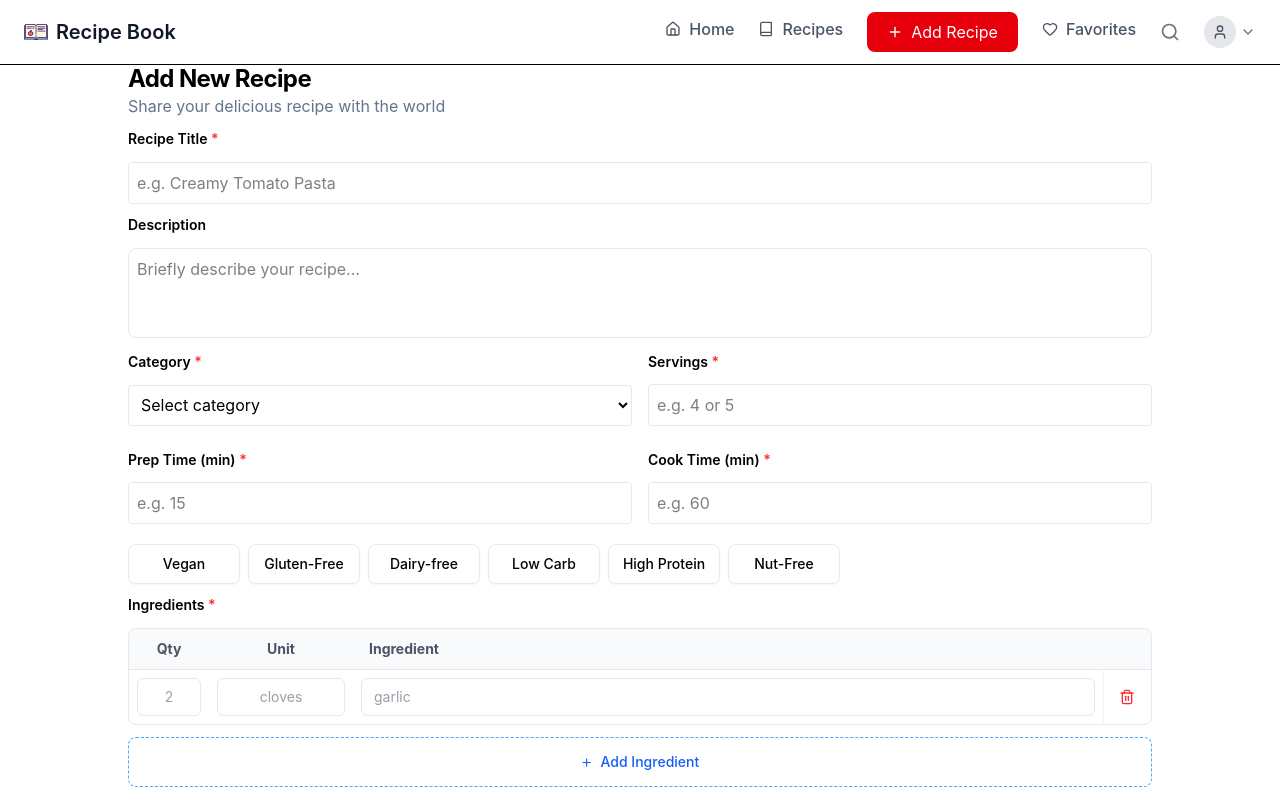
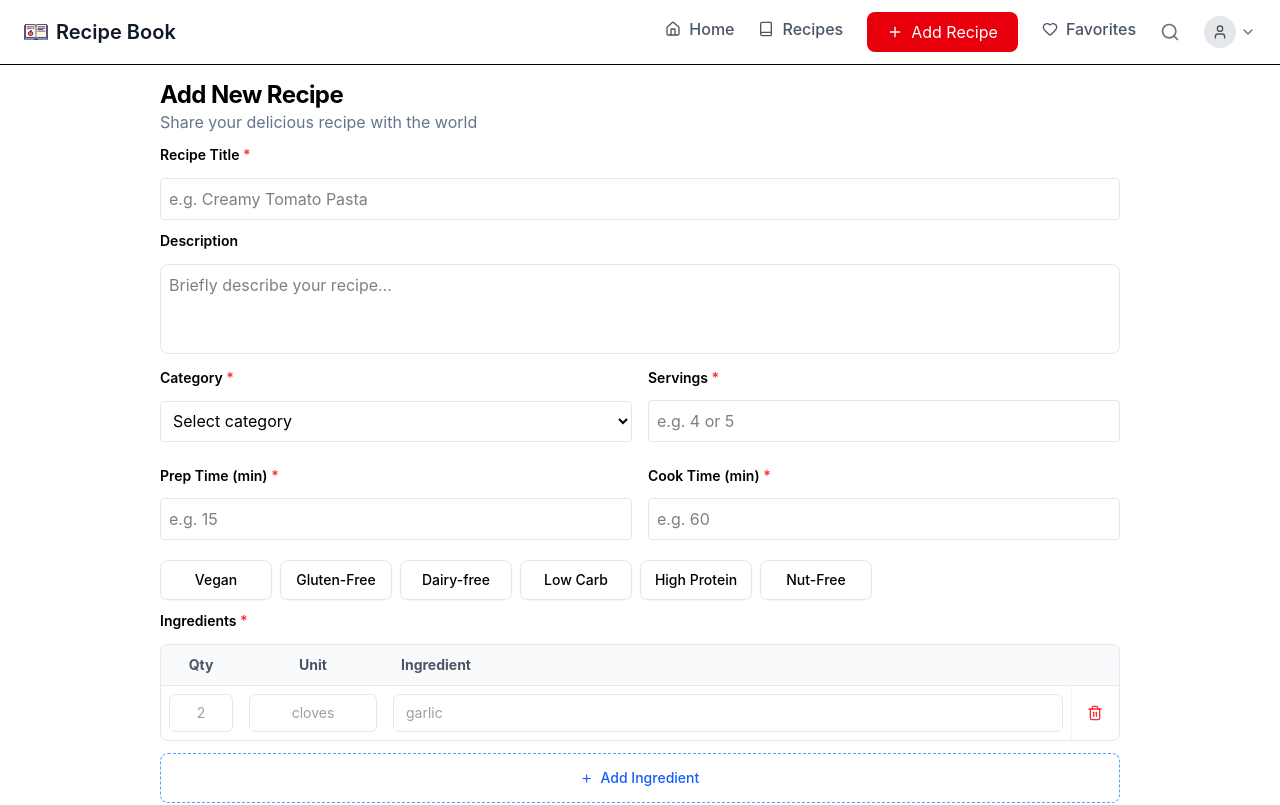
Before and after one commit to SrunTechsean/Interactive-Recipe-Book, a React (Vite) app: page /add in a window 1280 px wide. Shown: the top 805 px of the page. Built offline with nearby package versions, Linux system fonts and the light colour scheme.

Commit message:
fix: padding issues

```diff
--- a/src/pages/AddRecipe.jsx
+++ b/src/pages/AddRecipe.jsx
@@ -39,7 +39,7 @@ function AddRecipeForm() {
 	};
 
 	return (
-		<section className="w-full max-w-5xl mx-auto space-y-6">
+		<section className="w-full max-w-5xl mx-auto space-y-6 px-8 py-4">
 			<div>
 				<h1 className="text-3xl my-0 font-bold tracking-tight">
 					Add New Recipe
```
